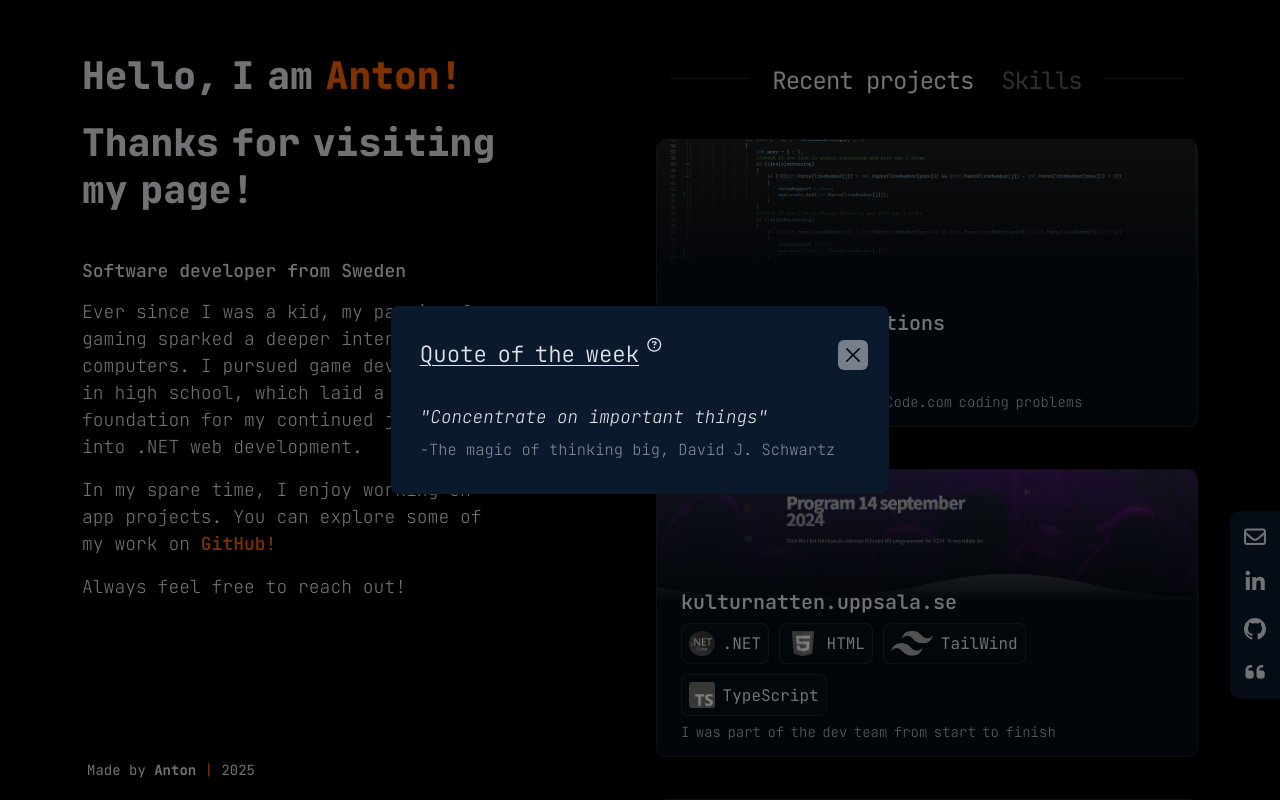
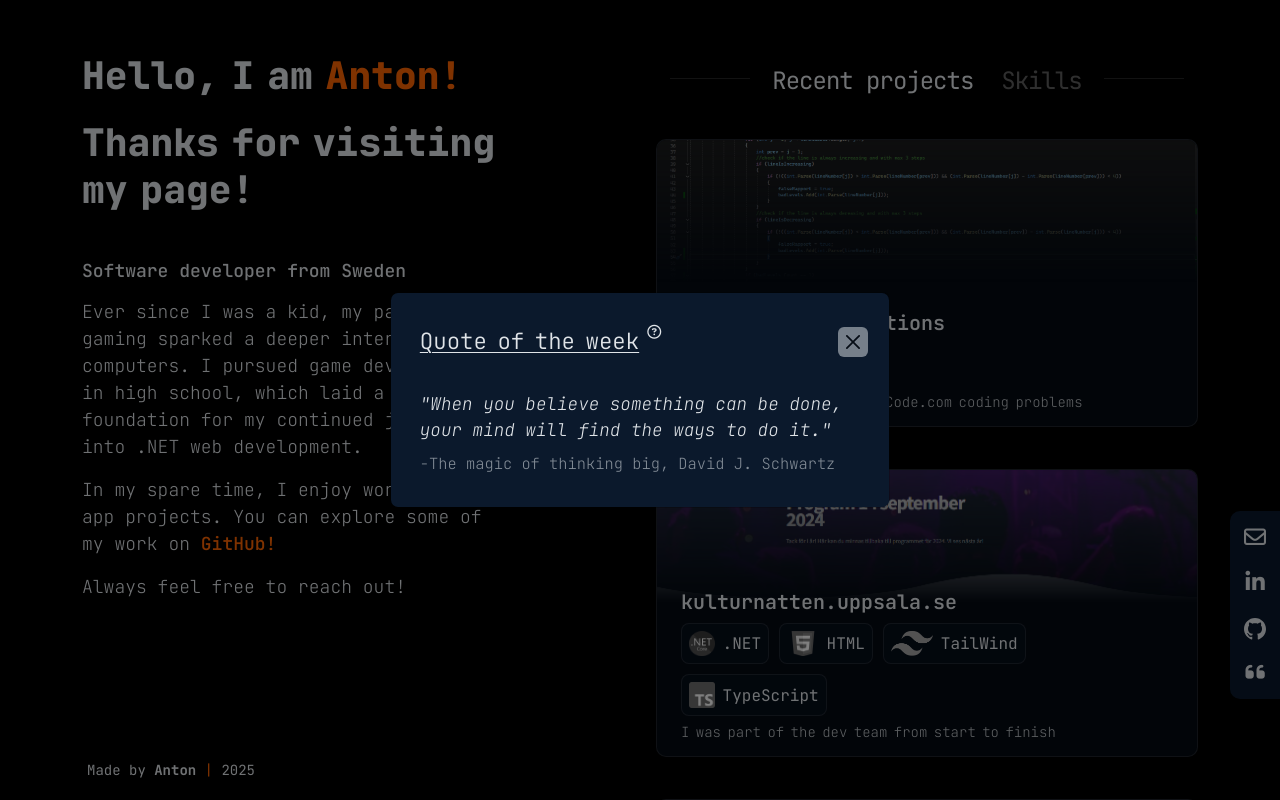
Before and after one commit to Antlin23/Portfolio, a React (Create React App) app: page / in a window 1280 px wide. Both pictures are taken after a click on the button "Weekly quote". Shown: the top 800 px of the page. Built offline with nearby package versions, Linux system fonts and the light colour scheme.

Commit message:
weekly quote

```diff
--- a/src/Menu.tsx
+++ b/src/Menu.tsx
@@ -31,7 +31,7 @@ function Menu() {
           </Modal.Title>
         </Modal.Header>
         <Modal.Body className=''>
-        "Concentrate on important things"
+        "When you believe something can be done, your mind will find the ways to do it."
         <p className='small'>-The magic of thinking big, David J. Schwartz</p>
           </Modal.Body>
       </Modal>
@@ -43,10 +43,8 @@ export default Menu;
 
 
 /*
-"Action cures fear"
-<p className='small'>-The magic of thinking big, David J. Schwartz</p>
-
+        "Action cures fear"
         "To do anything, we must first believe it can be done."
         "To think confidently, act confidently"
-        <p className='small'>-The magic of thinking big, David J. Schwartz</p>
+        "Concentrate on important things"
 */
```
